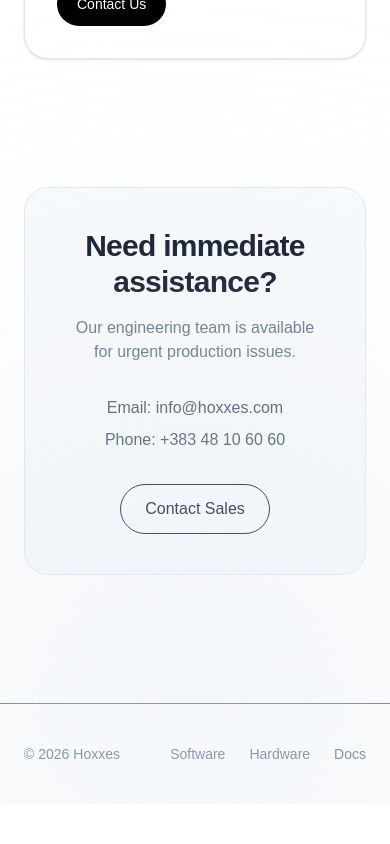
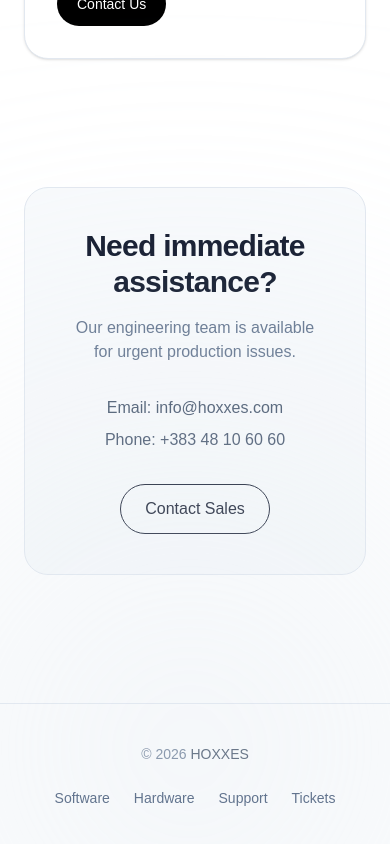
Before and after one commit to leonardapp/web, a Next.js app: page /support in a window 390 px wide. Shown: the part 1369-2213 px from the top of the page. Before the commit the page ends 2173 px from the top, so only its background shows below. Built offline with nearby package versions, Linux system fonts and the light colour scheme.

Commit message:
Update UI + features + improvements

```diff
--- a/app/api/request-demo/route.ts
+++ b/app/api/request-demo/route.ts
@@ -14,7 +14,7 @@ export async function POST(req: Request) {
     if (resend) {
       // 1. Email për ekipin HOXXES
       await resend.emails.send({
-        from: "Hoxxes <support@hoxxes.com>",
+        from: "Hoxxes <onboarding@resend.dev>",
         to: "info@hoxxes.com",
         subject: `New Demo Request - ${company || "Unknown Company"}`,
         html: `
--- a/app/page.tsx
+++ b/app/page.tsx
@@ -83,7 +83,7 @@ export default function HomePage() {
 
           <motion.div
             variants={fadeUp}
-            className="mt-10 flex flex-col sm:flex-row justify-center gap-3 sm:gap-4 items-center"
+            className="mt-10 flex flex-col sm:flex-row sm:justify-center gap-3 sm:gap-4 items-stretch sm:items-center w-full"
           >
             <Magnetic>
               <Link
@@ -182,7 +182,7 @@ export default function HomePage() {
                 ))}
               </div>
 
-              <div className="mt-10 flex gap-4">
+              <div className="mt-10 flex flex-col sm:flex-row gap-3 sm:gap-4 items-stretch sm:items-center">
                 <Magnetic>
                   <Link
                     href="/hardware"
--- a/app/request-demo/page.tsx
+++ b/app/request-demo/page.tsx
@@ -150,16 +150,22 @@ export default function RequestDemoPage() {
           </button>
         </form>
 
-        <p className="mt-8 text-sm text-slate-500 text-center">
-          Or contact us directly:{" "}
+<div className="mt-8 text-sm text-slate-500 text-center flex flex-col items-center gap-2">
+  <p>Or contact us directly:</p>
+
+  <div className="flex flex-col sm:flex-row items-center gap-2 sm:gap-4">
     <a className="text-black font-medium" href="mailto:info@hoxxes.com">
       info@hoxxes.com
-          </a>{" "}
-          /{" "}
+    </a>
+
+    <span className="hidden sm:inline">/</span>
+
     <a className="text-black font-medium" href="tel:+38348106060">
       +383 48 10 60 60
     </a>
-        </p>
+  </div>
+</div>
+
 </section>
 
 <Footer />
--- /dev/null
+++ b/app/support/ProgressOverlay.tsx
@@ -0,0 +1,26 @@
+"use client";
+
+export default function ProgressOverlay({
+  open,
+  progress,
+}: {
+  open: boolean;
+  progress: number;
+}) {
+  if (!open) return null;
+
+  return (
+    <div className="fixed inset-0 z-50 bg-black/50 backdrop-blur-sm flex flex-col items-center justify-center">
+      <p className="text-white text-sm font-medium mb-4">
+        Submitting ticket...
+      </p>
+
+      <div className="w-80 h-3 bg-slate-200 rounded-full overflow-hidden">
+        <div
+          className="h-full bg-black transition-all duration-200"
+          style={{ width: `${progress}%` }}
+        />
+      </div>
+    </div>
+  );
+}
--- a/app/support/page.tsx
+++ b/app/support/page.tsx
@@ -17,7 +17,7 @@ const supportOptions = [
     description:
       "Submit technical issues, track progress, and receive real-time updates for every request.",
     cta: "Open Tickets",
-    href: "https://hoxxes.app/tiketa",
+    href: "/ticket/",
   },
   {
     title: "Direct Contact",
@@ -136,17 +136,52 @@ export default function SupportPage() {
       </section>
 
       {/* FOOTER */}
-      <footer className="border-t py-10 text-sm text-slate-500">
-        <div className="max-w-6xl mx-auto px-6 flex justify-between">
-          <p>© {new Date().getFullYear()} Hoxxes</p>
+<footer className="border-t border-slate-200 py-10 text-sm text-slate-500">
+  <div className="max-w-6xl mx-auto px-6 flex flex-col sm:flex-row justify-between items-center gap-6">
 
-          <div className="flex gap-6">
-            <Link href="/software">Software</Link>
-            <Link href="/hardware">Hardware</Link>
-            <Link href="/docs">Docs</Link>
-          </div>
-        </div>
-      </footer>
+    {/* LEFT */}
+    <p className="text-slate-500">
+      © {new Date().getFullYear()} <span className="font-medium text-slate-700">HOXXES</span>
+    </p>
+
+    {/* RIGHT LINKS */}
+    <div className="flex flex-wrap justify-center items-center gap-6 text-sm">
+
+      <Link
+        href="/software"
+        className="relative group transition hover:text-[#81c719]"
+      >
+        Software
+        <span className="absolute left-0 -bottom-1 w-0 h-[1px] bg-[#81c719] transition-all group-hover:w-full"></span>
+      </Link>
+
+      <Link
+        href="/hardware"
+        className="relative group transition hover:text-[#81c719]"
+      >
+        Hardware
+        <span className="absolute left-0 -bottom-1 w-0 h-[1px] bg-[#81c719] transition-all group-hover:w-full"></span>
+      </Link>
+
+      <Link
+        href="/support"
+        className="relative group transition hover:text-[#81c719]"
+      >
+        Support
+        <span className="absolute left-0 -bottom-1 w-0 h-[1px] bg-[#81c719] transition-all group-hover:w-full"></span>
+      </Link>
+
+      <Link
+        href="/ticket"
+        className="relative group transition hover:text-[#81c719]"
+      >
+        Tickets
+        <span className="absolute left-0 -bottom-1 w-0 h-[1px] bg-[#81c719] transition-all group-hover:w-full"></span>
+      </Link>
+
+    </div>
+  </div>
+</footer>
     </div>
   );
 }
--- /dev/null
+++ b/app/ticket/page.tsx
@@ -0,0 +1,55 @@
+"use client";
+
+import Header from "@/components/Header";
+import Link from "next/link";
+
+function Footer() {
+  return (
+    <footer className="border-t border-slate-200 py-10 text-sm text-slate-500">
+      <div className="max-w-6xl mx-auto px-6 flex flex-col sm:flex-row justify-between items-center gap-4">
+
+        <p>
+          © {new Date().getFullYear()} HOXXES
+        </p>
+
+        <div className="flex gap-6">
+          <Link href="/software" className="hover:text-black transition">
+            Software
+          </Link>
+
+          <Link href="/hardware" className="hover:text-black transition">
+            Hardware
+          </Link>
+
+          <Link href="/support" className="hover:text-black transition">
+            Support
+          </Link>
+
+        </div>
+
+      </div>
+    </footer>
+  );
+}
+
+export default function TiketaPage() {
+  return (
+    <div className="min-h-screen flex flex-col bg-white">
+
+      {/* HEADER */}
+      <Header />
+
+      {/* IFRAME CONTENT */}
+      <div className="flex-1 w-full">
+        <iframe
+          src="https://hoxxes.app/tiketa/"
+          className="w-full h-full min-h-[90vh] border-0"
+        />
+      </div>
+
+      {/* FOOTER */}
+      <Footer />
+
+    </div>
+  );
+}
--- a/components/Header.jsx
+++ b/components/Header.jsx
@@ -40,7 +40,6 @@ export default function Header() {
         {/* RIGHT: ACTION BUTTONS */}
         <div className="flex items-center gap-3">
 
-          {/* Download */}
           <Link
             href="/download"
             className="hidden md:block text-sm text-slate-600 hover:text-black transition"
@@ -48,7 +47,6 @@ export default function Header() {
             Download
           </Link>
 
-          {/* POS */}
           <Link
             href="https://pos.hoxxes.com/#/login"
             className="px-4 py-2 border rounded-full text-sm hover:bg-black hover:text-white transition"
@@ -56,7 +54,6 @@ export default function Header() {
             POS
           </Link>
 
-          {/* Backoffice */}
           <Link
             href="https://backoffice.hoxxes.com/#/login"
             className="px-4 py-2 bg-black text-white rounded-full text-sm hover:bg-slate-800 transition"
@@ -74,9 +71,20 @@ export default function Header() {
         </div>
       </div>
 
-      {/* MOBILE MENU */}
+      {/* ✅ BACKDROP / OVERLAY (OPTION 1) */}
       <AnimatePresence>
         {open && (
+          <>
+            {/* BACKDROP */}
+            <motion.div
+              initial={{ opacity: 0 }}
+              animate={{ opacity: 1 }}
+              exit={{ opacity: 0 }}
+              onClick={() => setOpen(false)}
+              className="fixed inset-0 bg-white/40 backdrop-blur-sm z-40 md:hidden"
+            />
+
+            {/* MOBILE MENU */}
             <motion.div
               initial={{ x: "100%" }}
               animate={{ x: 0 }}
@@ -84,7 +92,7 @@ export default function Header() {
               transition={{ type: "spring", stiffness: 260, damping: 25 }}
               className="fixed top-0 right-0 h-full w-[80%] bg-white shadow-2xl z-50 p-6 flex flex-col gap-6 md:hidden"
             >
-            {/* CLOSE */}
+              {/* CLOSE BUTTON */}
               <button
                 onClick={() => setOpen(false)}
                 className="self-end text-2xl"
@@ -131,6 +139,7 @@ export default function Header() {
                 </Link>
               </div>
             </motion.div>
+          </>
         )}
       </AnimatePresence>
     </header>
```
Lines whose indentation alone changed are shown as unchanged.
